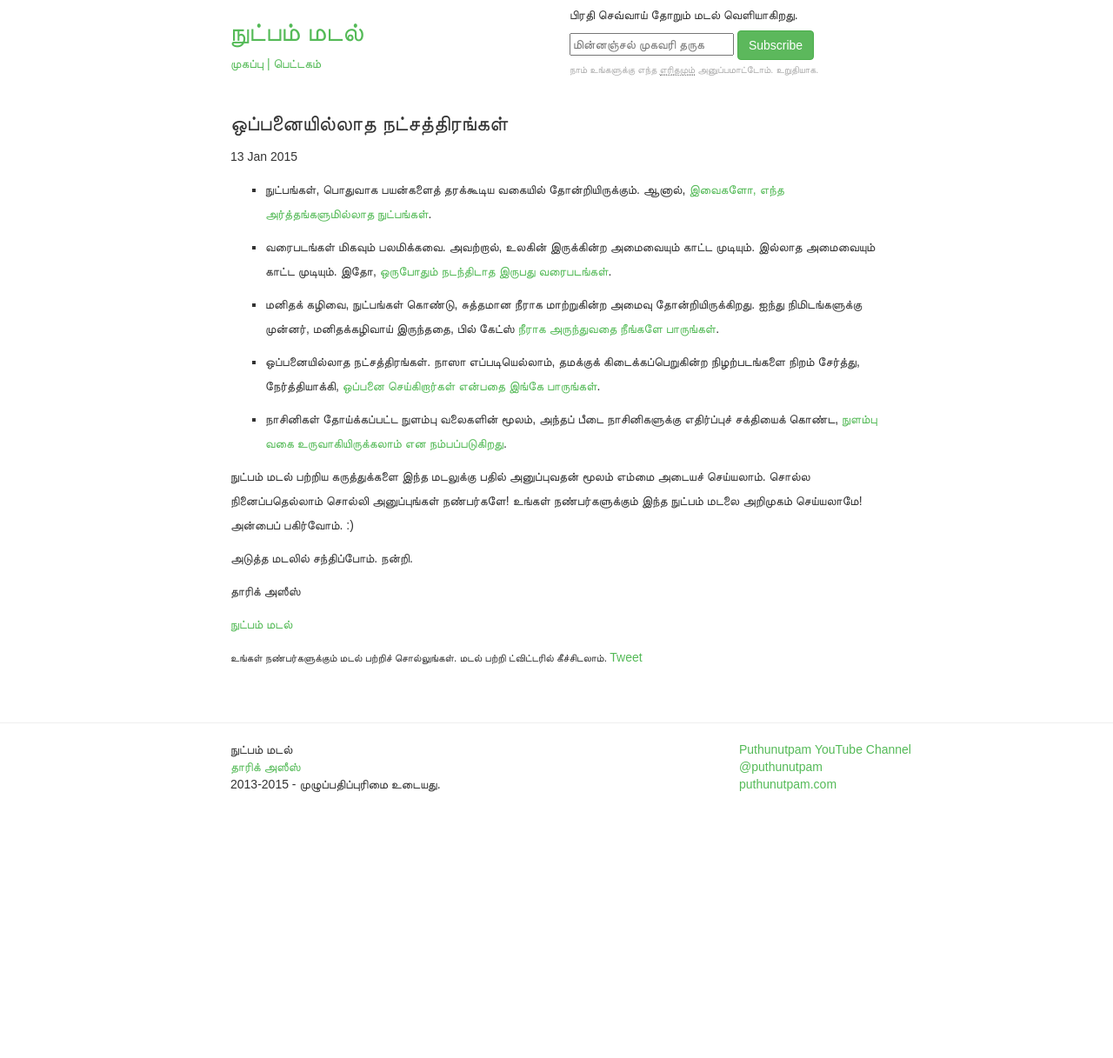
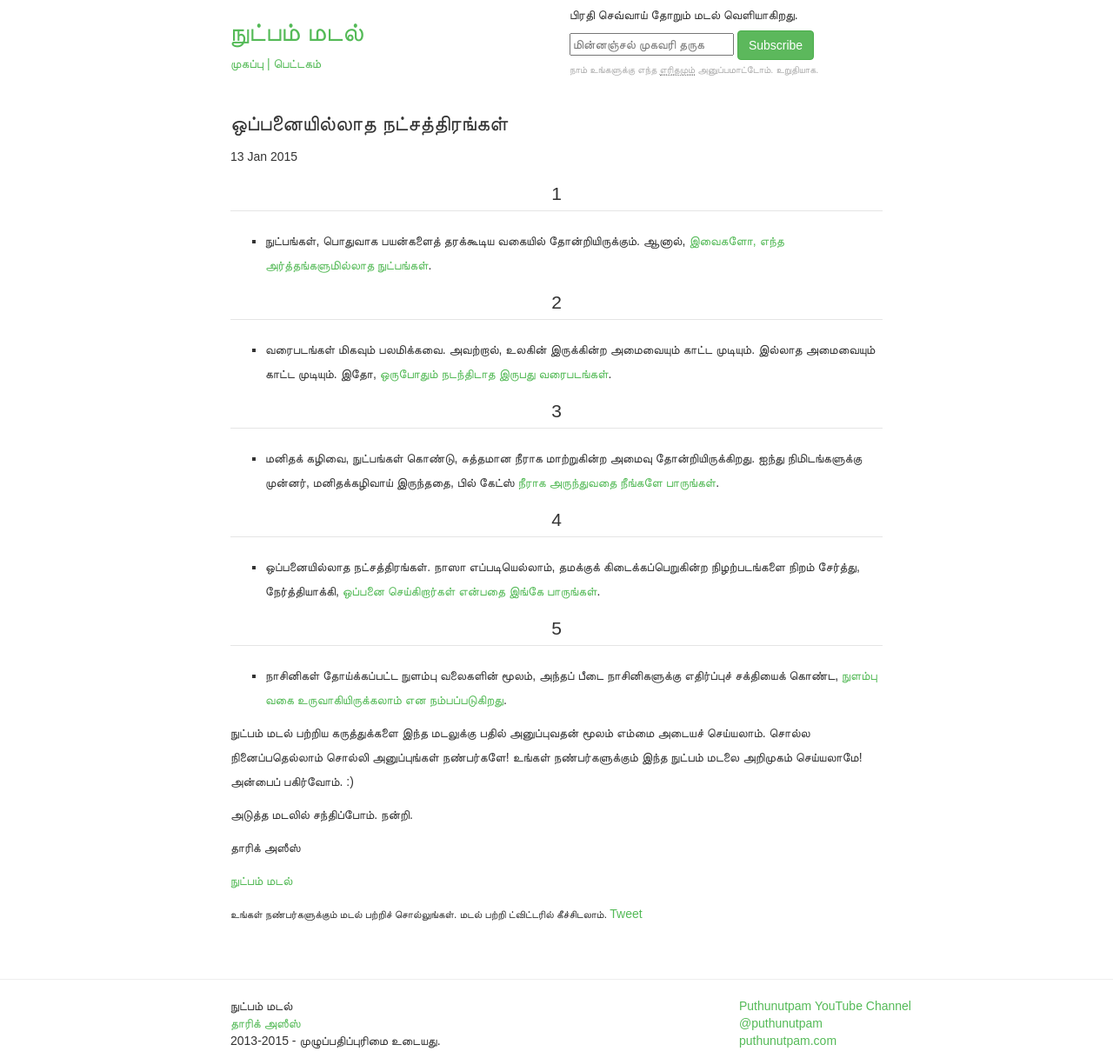
Before and after one commit to nutpam/nutpam-madal, a Jekyll site: the page built from _posts/2015-01-13-issue-22.md, in a window 1280 px wide. Shown: the whole page at 87% size. Built offline with Jekyll 4.4.1, drawn with Linux system fonts in a browser that asks for light colours; nearby versions of some CDN libraries; some web fonts are replaced; comment, search, counter and statistics services are not loaded; before the commit the page ends 922 px from its top, so only the background shows below that.

Commit message:
tried new style

```diff
--- a/_posts/2015-01-13-issue-22.md
+++ b/_posts/2015-01-13-issue-22.md
@@ -5,13 +5,33 @@ date:   2015-01-13 07:06:38
 issue: மடல் 22
 ---
 
+<fieldset class="title">
+    <legend>1</legend>
+</fieldset>
+
 - நுட்பங்கள், பொதுவாக பயன்களைத் தரக்கூடிய வகையில் தோன்றியிருக்கும். ஆனால், [இவைகளோ, எந்த அர்த்தங்களுமில்லாத நுட்பங்கள்](http://www.theguardian.com/artanddesign/2015/jan/05/most-pointless-lifehacks).
+
+<fieldset class="title">
+    <legend>2</legend>
+</fieldset>
 
 - வரைபடங்கள் மிகவும் பலமிக்கவை. அவற்றால், உலகின் இருக்கின்ற அமைவையும் காட்ட முடியும். இல்லாத அமைவையும் காட்ட முடியும். இதோ, [ஒருபோதும் நடந்திடாத இருபது வரைபடங்கள்](http://www.vox.com/2014/12/12/7377541/maps-that-never-happened).
 
+<fieldset class="title">
+    <legend>3</legend>
+</fieldset>
+
 - மனிதக் கழிவை, நுட்பங்கள் கொண்டு, சுத்தமான நீராக மாற்றுகின்ற அமைவு தோன்றியிருக்கிறது. ஐந்து நிமிடங்களுக்கு முன்னர், மனிதக்கழிவாய் இருந்ததை, பில் கேட்ஸ் [நீராக அருந்துவதை நீங்களே பாருங்கள்](http://www.theverge.com/2015/1/6/7502271/watch-bill-gates-drink-water-that-used-to-be-human-poop).
 
+<fieldset class="title">
+    <legend>4</legend>
+</fieldset>
+
 - ஒப்பனையில்லாத நட்சத்திரங்கள். நாஸா எப்படியெல்லாம், தமக்குக் கிடைக்கப்பெறுகின்ற நிழற்படங்களை நிறம் சேர்த்து, நேர்த்தியாக்கி, [ஒப்பனை செய்கிறார்கள் என்பதை இங்கே பாருங்கள்](http://www.worldsciencefestival.com/2015/01/stars-without-makeup/).
+
+<fieldset class="title">
+    <legend>5</legend>
+</fieldset>
 
 - நாசினிகள் தோய்க்கப்பட்ட நுளம்பு வலைகளின் மூலம், அந்தப் பீடை நாசினிகளுக்கு எதிர்ப்புச் சக்தியைக் கொண்ட, [நுளம்பு வகை உருவாகியிருக்கலாம் என நம்பப்படுகிறது](http://www.theverge.com/2015/1/5/7493967/mosquito-insecticide-resistant-nets-malaria).
 
--- a/css/main.css
+++ b/css/main.css
@@ -45,3 +45,16 @@ a:hover {
 .archive li {
     list-style: none;
 }
+
+fieldset.title {
+    border-top: 1px solid #aaa;
+    border-bottom: none;
+    border-left: none;
+    border-right: none;
+    display: block;
+    text-align: center;
+}
+
+fieldset.title legend {
+    padding: 5px 10px;
+}
```
